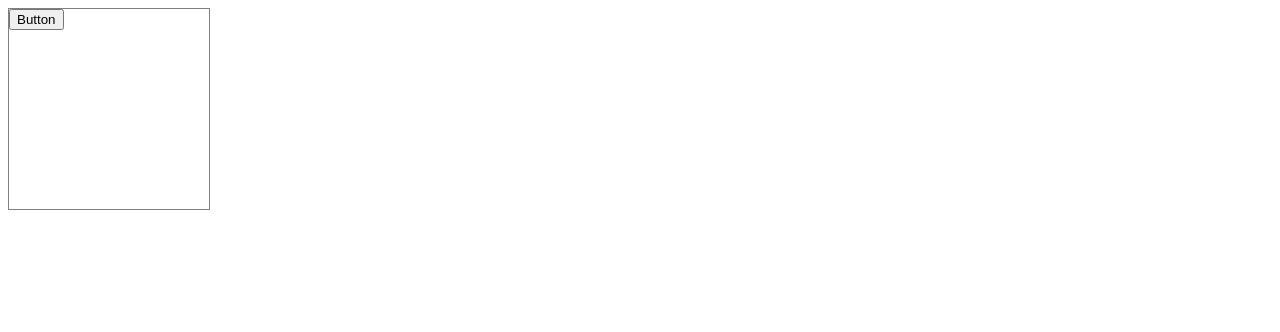
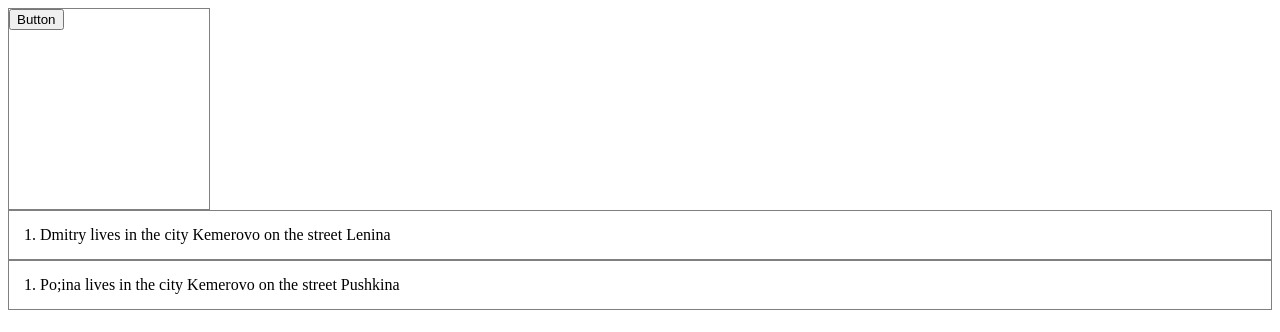
Before and after one commit to DmitriyAsh/TSStudy, a React (Create React App) app: page / in a window 1280 px wide. Shown: the top 332 px of the page. Built offline with nearby package versions, Linux system fonts and the light colour scheme.

Commit message:
add UserList component and types for it

```diff
--- a/src/App.tsx
+++ b/src/App.tsx
@@ -1,6 +1,26 @@
 import Card, { CardVariant } from "./components/Card";
+import UserList from "./components/UserList";
 
 const App = () => {
+    const users = [
+        {
+            id: 1,
+            name: "Dmitry",
+            email: "asd@gmail.com",
+            address: { city: "Kemerovo", street: "Lenina", zipcode: "221133" },
+        },
+        {
+            id: 1,
+            name: "Po;ina",
+            email: "qwe@gmail.com",
+            address: {
+                city: "Kemerovo",
+                street: "Pushkina",
+                zipcode: "222233",
+            },
+        },
+    ];
+
     return (
         <div>
             <Card
@@ -11,6 +31,7 @@
             >
                 <button>Button</button>
             </Card>
+            <UserList users={users} />
         </div>
     );
 };
--- /dev/null
+++ b/src/components/UserList.tsx
@@ -0,0 +1,24 @@
+import { FC } from "react";
+import { IUser } from "../types/types";
+
+interface UserListProps {
+    users: IUser[];
+}
+
+const UserList: FC<UserListProps> = ({ users }) => {
+    return (
+        <div>
+            {users.map((user) => (
+                <div
+                    key={user.id}
+                    style={{ padding: 15, border: "1px solid gray" }}
+                >
+                    {user.id}. {user.name} lives in the city {user.address.city}{" "}
+                    on the street {user.address.street}
+                </div>
+            ))}
+        </div>
+    );
+};
+
+export default UserList;
--- /dev/null
+++ b/src/types/types.tsx
@@ -0,0 +1,12 @@
+export interface IAddress {
+    street: string;
+    city: string;
+    zipcode: string;
+}
+
+export interface IUser {
+    id: number;
+    name: string;
+    email: string;
+    address: IAddress;
+}
```
